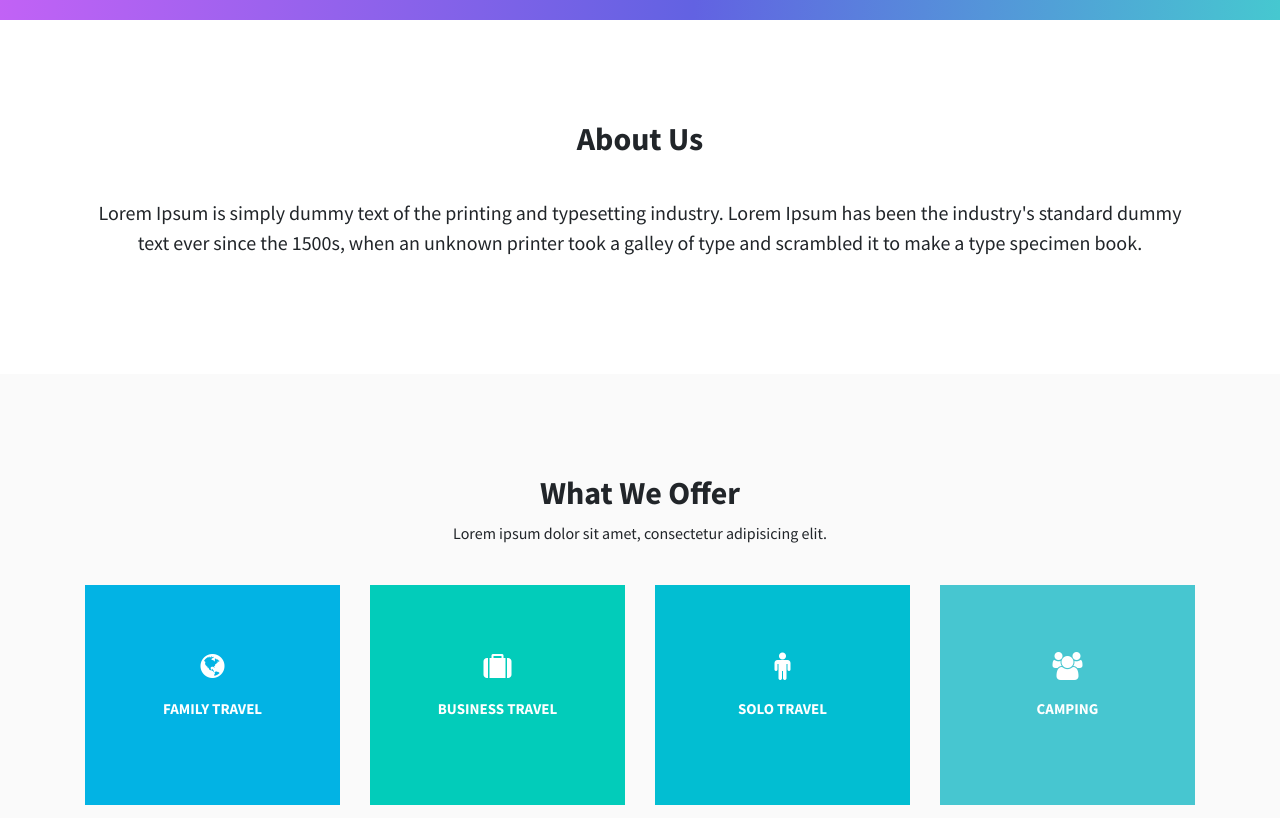
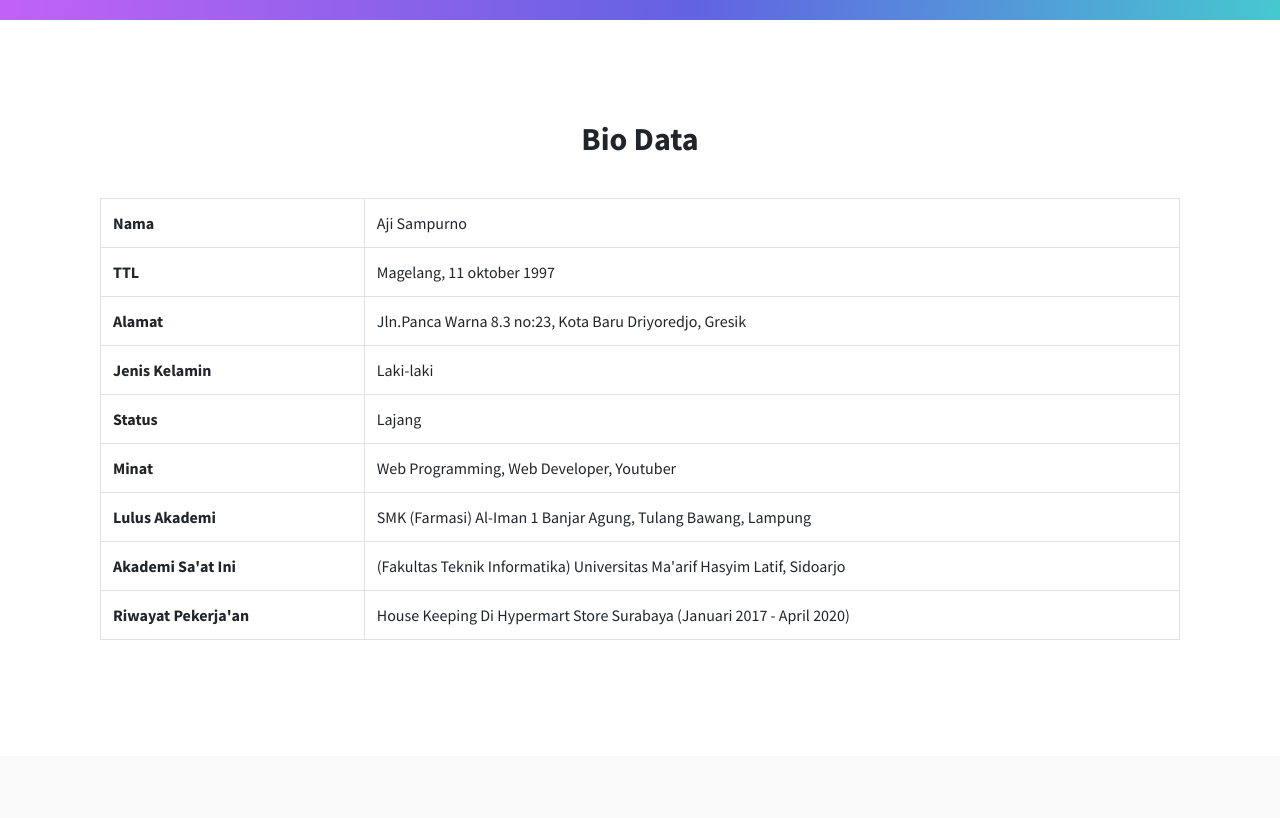
Before and after one commit to Ajisampurno/Ajisampurno.github.io, a plain HTML site: page index.html in a window 1280 px wide. Shown: the part 780-1598 px from the top of the page. Drawn offline with Linux system fonts and the light colour scheme.

Commit message:
edit biodata

```diff
--- a/index.html
+++ b/index.html
@@ -8,7 +8,7 @@
   <meta name="author" content="">
   <link rel="icon" type="image/png" href="images/favicon-32x32.png" sizes="32x32" />
   <link rel="icon" type="image/png" href="images/favicon-16x16.png" sizes="16x16" />
-  <title>Travel</title>
+  <title>portfolio</title>
   <!--stylesheet-->
   <link href="https://fonts.googleapis.com/css?family=Source+Sans+Pro:400,700,900" rel="stylesheet">
   <link href="https://maxcdn.bootstrapcdn.com/font-awesome/4.7.0/css/font-awesome.min.css" rel="stylesheet" type="text/css">
@@ -23,7 +23,7 @@
 <body id="page-top">
   <!-- Navigation -->
   <div class="logo">
-    <i class="fa fa-plane" aria-hidden="true"><span>Travel</span></i>
+    <i class="fa fa-plane" aria-hidden="true"><span>Aji Sampurno</span></i>
   </div>
   <a class="menu-toggle rounded" href="#">
     <i class="fa fa-bars"></i>
@@ -56,9 +56,9 @@
   <!-- Header Starts -->
   <section id="Banner" class="content-section">
     <div class="container content-wrap text-center">
-      <h1>Bootstrap Template</h1>
+      <h1>Aji Sampurno</h1>
       <h3>
-          <em>A Bootstrap Theme to start building a new landing page</em>
+          <em>Programmer || WEB Developer || Youtuber</em>
         </h3>
       <a class="btn btn-primary btn-xl smooth-scroll" href="#About">Find Out More</a>
     </div>
@@ -67,13 +67,59 @@
   <!-- Header Ends -->
   <!-- About Us Starts -->
   <section id="About" class="content-section">
-    <div class="container text-center">
+    <div class="container">
       <div class="row">
         <div class="col-lg-12">
           <div class="block-heading">
-            <h2>About Us</h2>
+            <h2 class="text-center">Bio Data</h2>
           </div>
-          <p class="lead">Lorem Ipsum is simply dummy text of the printing and typesetting industry. Lorem Ipsum has been the industry's standard dummy text ever since the 1500s, when an unknown printer took a galley of type and scrambled it to make a type specimen book.</p>
+          <div class="col-lg-12">
+            <table class="table table-bordered">
+            <tbody>
+              <tr>
+                <th scope="row">Nama</th>
+                <td>Aji Sampurno</td>
+              </tr>
+              <tr>
+                <th scope="row">TTL</th>
+                <td>Magelang, 11 oktober 1997</td>
+              </tr>
+              <tr>
+                <th scope="row">Alamat</th>
+                <td>Jln.Panca Warna 8.3 no:23, Kota Baru Driyoredjo, Gresik</td>
+              </tr>
+              <tr>
+                <th scope="row">Jenis Kelamin</th>
+                <td>Laki-laki</td>
+              </tr>
+              <tr>
+                <th scope="row">Status</th>
+                <td>Lajang</td>
+              </tr>
+              <tr>
+                <th scope="row">Minat</th>
+                <td>Web Programming, Web Developer, Youtuber</td>
+              </tr>
+              <tr>
+                <th scope="row">Lulus Akademi</th>
+                <td>SMK (Farmasi) Al-Iman 1 Banjar Agung, Tulang Bawang, Lampung</td>
+              </tr>
+              <tr>
+                <th scope="row">Akademi Sa'at Ini</th>
+                <td>
+                (Fakultas Teknik Informatika) Universitas Ma'arif Hasyim Latif, Sidoarjo
+                </td>
+              </tr>
+              <tr>
+                <th scope="row">Riwayat Pekerja'an</th>
+                <td>
+                  House Keeping Di Hypermart Store Surabaya (Januari 2017 - April 2020)
+                </td>
+              </tr>
+
+            </tbody>
+          </table>
+          </div>
         </div>
       </div>
     </div>
```
